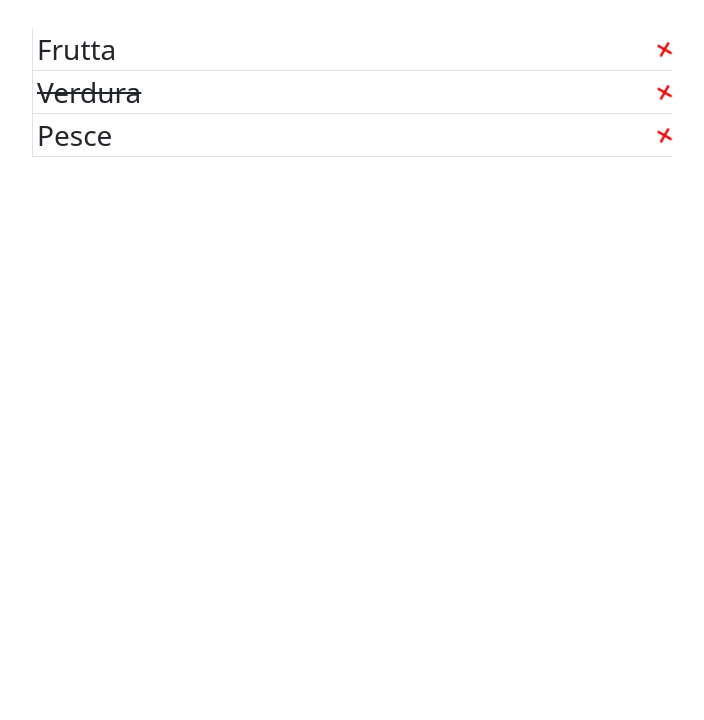
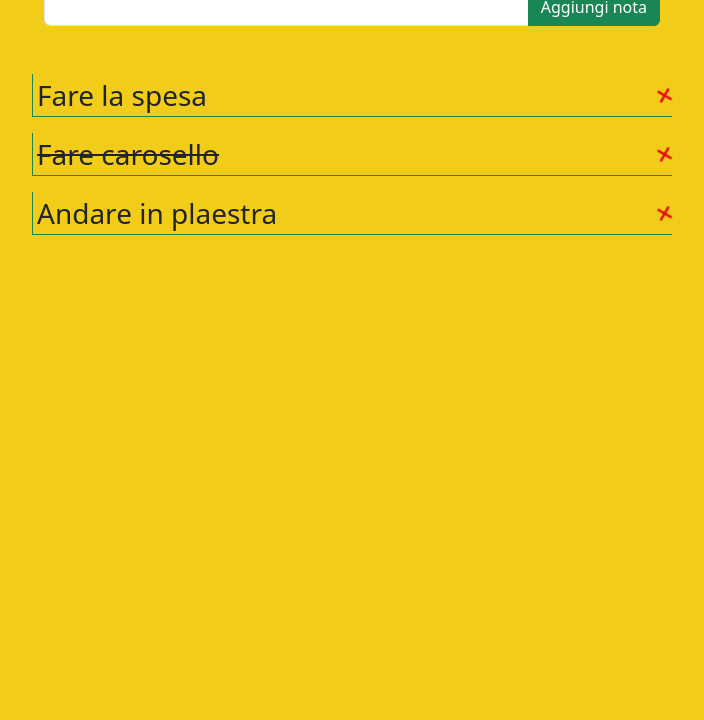
Before and after one commit to SalvatoreBrancato/vue-todolist, a plain HTML site: page index.html in a window 1280 px wide. Shown: the part 80-800 px from the top of the page, without its empty margins (288-992 px from the left). Drawn offline with nearby package versions, Linux system fonts and the light colour scheme.

Commit message:
Milestone 3 e Bonus 1

```diff
--- a/assets/main.js
+++ b/assets/main.js
@@ -4,15 +4,15 @@ createApp({
         return{
             list: [
                 {
-                    text: `Frutta`,
+                    text: `Fare la spesa`,
                     done: true
                 },
                 {
-                    text: `Verdura`,
+                    text: `Fare carosello`,
                     done: false
                 },
                 {
-                    text: `Pesce`,
+                    text: `Andare in plaestra`,
                     done: true
                 }
             ]
@@ -21,6 +21,19 @@ createApp({
         remove(i){
             this.list.splice(i, 1)
             console.log(`funziona`)
+        },
+
+        creaElemento(){
+            if( this.textInput != ''){
+                this.list.push({
+                text: this.textInput,
+                done: true
+            })
+                this.textInput = ''
+
+            }
+
+
         }
     }
 }).mount(`#app`)
--- a/assets/style.css
+++ b/assets/style.css
@@ -1,4 +1,8 @@
 h1{
-    color: rgb(58, 207, 58);
+    /* color: rgb(58, 207, 58); */
     font-size: 50px;
 }
+
+#display{
+    background-color: rgb(241, 205, 25);
+}
--- a/index.html
+++ b/index.html
@@ -11,13 +11,21 @@
 </head>
 <body>
     <div id="app">
+        <div id="display" class="vh-100">
             <div class="container">
                 <h1 class="text-center">To Do List</h1>
             </div>
+            <!-- Input -->
+            <div class="input-group mb-3 container w-50">
+                <input type="text" class="form-control" aria-label="Text input with checkbox" v-model="textInput" @KeyUp.enter="creaElemento">
+                <button type="button" class="btn btn-success" @click="creaElemento">Aggiungi nota</button>
+            </div>
+            <!-- Lista to do con ciclo for-->
             <div class="col-6 m-auto mt-5">
-            <div v-for="(element, index) in list" class="d-flex justify-content-between border border-top-0 border-end-0 ps-1">
+                <div v-for="(element, index) in list" class="d-flex justify-content-between border border-top-0 border-end-0 border-success ps-1 mt-3">
                     <div  :class="(element.done == false) ? `text-decoration-line-through` : ``" class="fs-3">{{element.text}}</div>
                     <i class="fa-solid fa-xmark fa-shake fa-lg d-flex align-items-center" @click="remove" style="color: #e70d0d;"></i>
+                </div>
             </div>
         </div>
 
```
Lines whose indentation alone changed are shown as unchanged.
